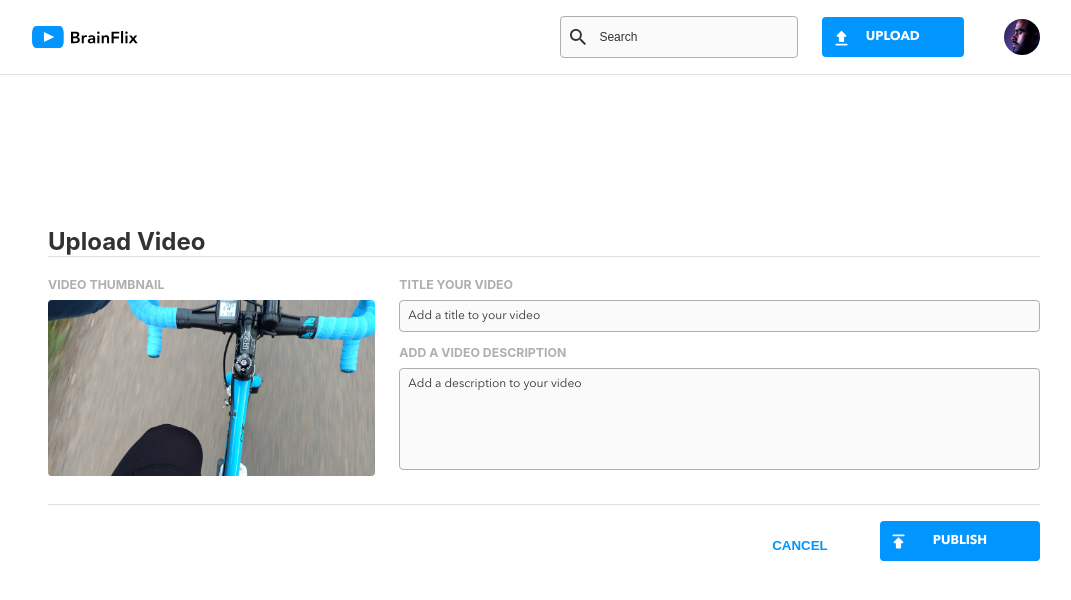
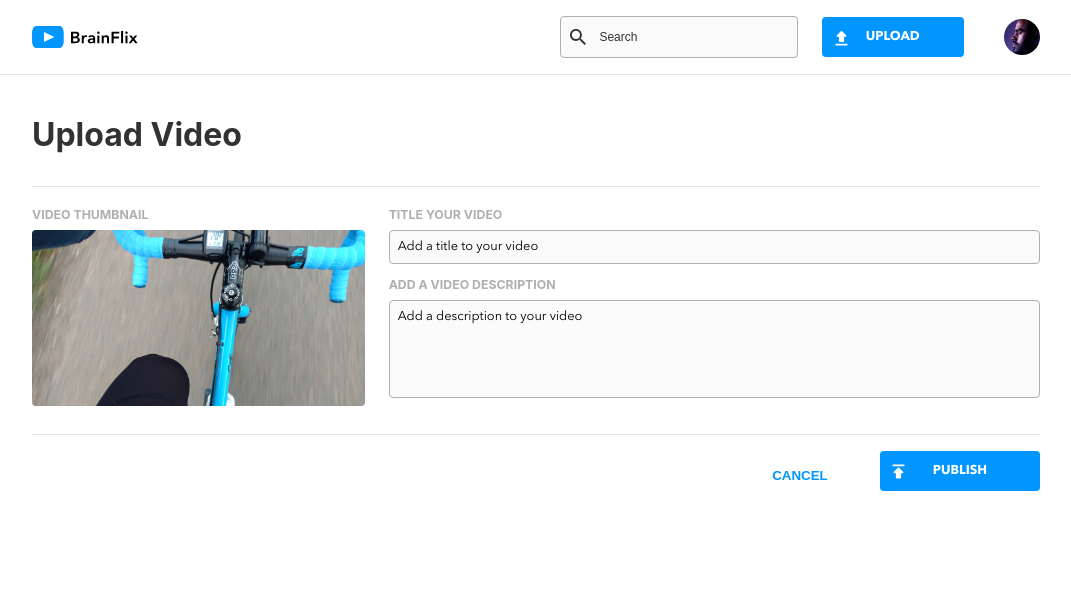
Before and after one commit to gjjrpin/GJ-Pineda-brainflix, a React (Create React App) app: page /UploadPage in a window 1280 px wide. Shown: the top 600 px of the page, without its empty margins (96-1167 px from the left). Built offline with nearby package versions, Linux system fonts and the light colour scheme.

Commit message:
Minor css touch ups

```diff
--- a/src/components/Video.jsx
+++ b/src/components/Video.jsx
@@ -23,7 +23,6 @@ function Video({ id }) {
 
   // 1. get API key
   // 2. Once we got API key, use it to get videos through "something.com/videos/?api_key=..."
-
   useEffect(() => {
     getApiKey();
   }, []);
@@ -39,8 +38,6 @@ function Video({ id }) {
     // This means opposite of id.
     if (!id) {
       // This changes the current video to the first video via ID.
-      // Refer to app.jsx line 65.
-
       getVideoDetails(videos[0]?.id);
     } else {
       // If the URL has the id, we use bottom, if not, we use above.
--- a/src/components/VideoList.jsx
+++ b/src/components/VideoList.jsx
@@ -8,7 +8,6 @@ function VideoList({ videosData, currentVideo, handleChangeVideo }) {
       {videosData
         .filter((video) => video.id !== currentVideo.id)
         .map((videoData) => (
-          // you need curly braces to use Javascript within HTML.
           // This makes the videoList data into links with ID. ex. localhost:3000/videos/${videoData.id}
           <Link
             key={videoData.id}
--- a/src/pages/page/UploadPage.jsx
+++ b/src/pages/page/UploadPage.jsx
@@ -25,7 +25,7 @@ function UploadPage() {
             />
             <h3 className="upload__sub-heading">Add a Video Description</h3>
             <textarea
-              rows="6"
+              rows="5"
               className="upload__input"
               placeholder="Add a description to your video"
             ></textarea>
--- a/src/pages/page/UploadPage.scss
+++ b/src/pages/page/UploadPage.scss
@@ -5,18 +5,24 @@
 .upload {
   padding: 1rem;
   border-top: 0.09rem solid $mercury;
+  @include tablet {
+    padding: 1.5rem 2rem 1rem 2rem;
+  }
   @include desktop {
-    padding: 9rem;
+    padding: 2rem 9rem 11rem 8rem;
   }
   &__heading {
     margin: 0.5rem 0 0.5rem 0;
     color: $black;
     font-weight: bold;
-    @include desktop {
+    @include tablet {
+      font-size: 2rem;
       border-bottom: 0.09rem solid $mercury;
+      padding-bottom: 2rem;
     }
   }
   &__form {
+    margin: 0;
   }
 
   &__sub-heading {
@@ -64,7 +70,7 @@
     border-style: solid;
     border-width: 1px;
     border-radius: 0.25rem;
-    font-size: 0.75rem;
+    font-size: 0.8rem;
     resize: none;
     padding: 0.5rem;
     outline-color: $blue;
@@ -73,7 +79,7 @@
     // https://stackoverflow.com/questions/16907518/css-input-with-width-100-goes-outside-parents-bound
     box-sizing: border-box;
     &::placeholder {
-      color: $black;
+      color: $dark-black;
     }
   }
   &__button-container {
```
Also changed, not shown: src/App.jsx (+0 -16 lines).
